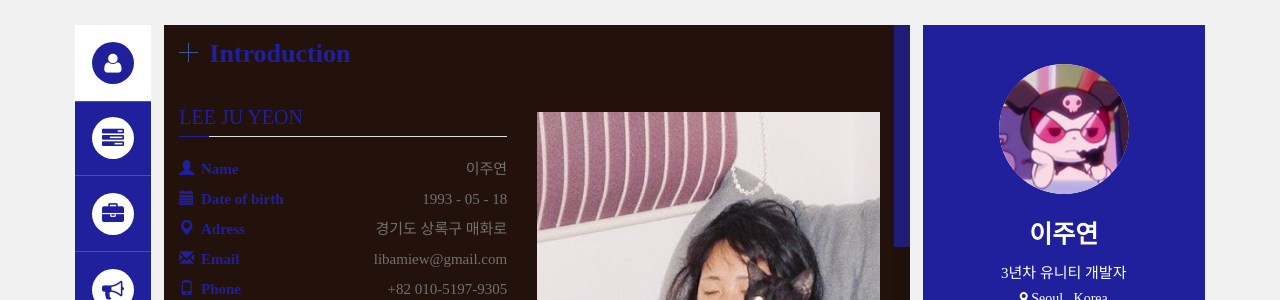
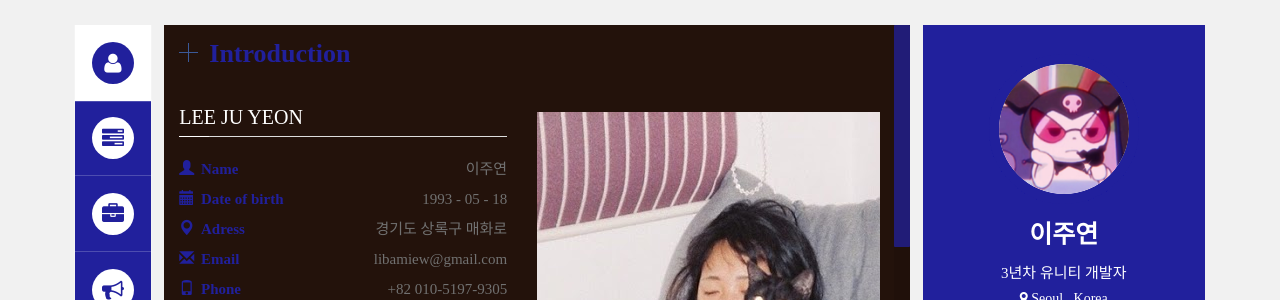
Before and after one commit to libamiew/PanelCV, a Jekyll site: the page built from index.html, in a window 1280 px wide. Shown: the part 135-435 px from the top of the page. Built offline with Jekyll 4.4.1, drawn with Linux system fonts in a browser that asks for light colours; some web fonts are replaced.

Commit message:
Update DarkBlue.css

```diff
--- a/assets/css/colors/DarkBlue.css
+++ b/assets/css/colors/DarkBlue.css
@@ -26,7 +26,7 @@
     background: #21209c !important;
 }
 #style-2::-webkit-scrollbar-thumb {
-    background-color:#21209c;
+    background-color:#fdb827;
 }
 .span-info {
     color: #21209c;
@@ -133,10 +133,10 @@
     }
 }
 .title_content:after, .icon_content {
-    background: #21209c;
+    background: #ffffff;
 }
 .text_content {
-    color: #21209c;
+    color: #ffffff;
 }
 .panel-default>.panel-heading {
     color: #fff;
```
